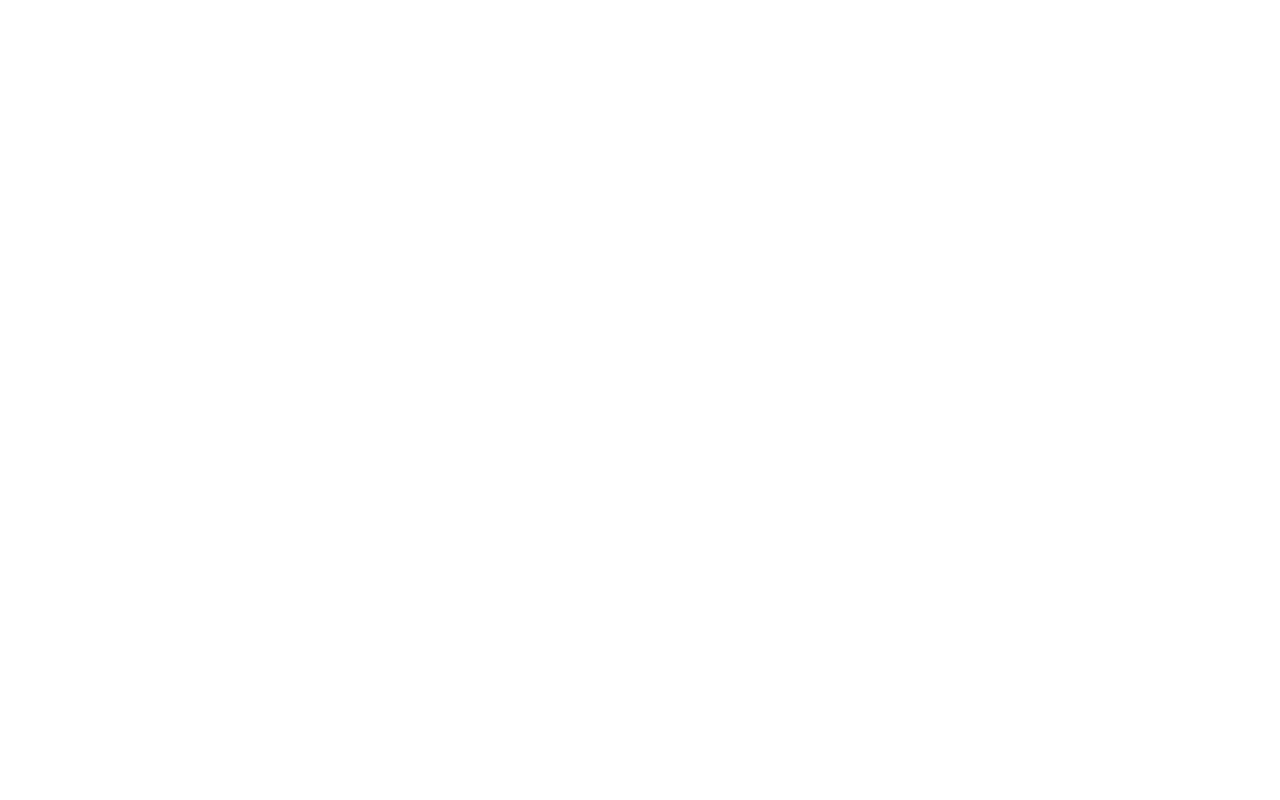
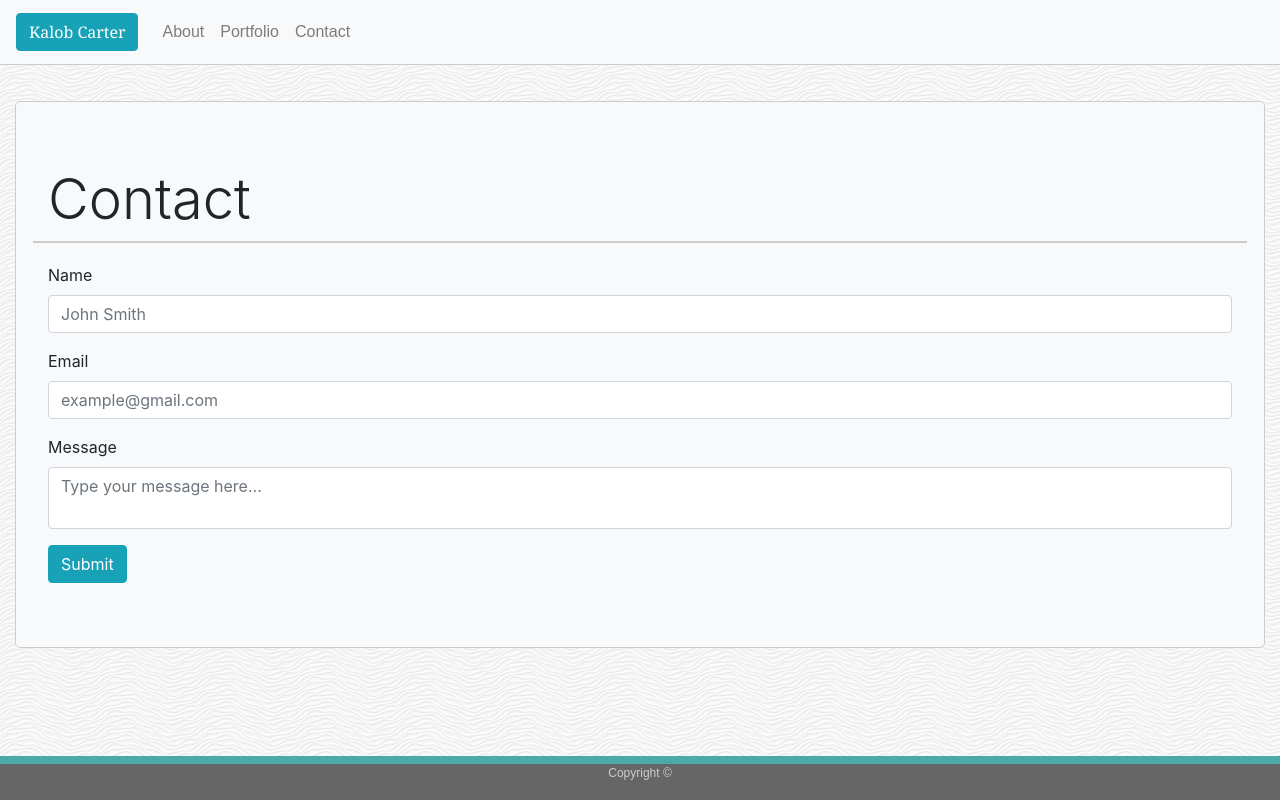
Before and after one commit to kalob92/Bootstrap-Portfolio, a plain HTML site: page contact.html in a window 1280 px wide. Drawn offline with nearby package versions, Linux system fonts and the light colour scheme.

Commit message:
finished contact.html

```diff
--- a/assets/css/style.css
+++ b/assets/css/style.css
@@ -38,3 +38,12 @@
 .nav-item {
     font-family: 'Arial', 'Helvetica Neue', Helvetica, sans-serif;
 }
+
+.headrow {
+    border-bottom: 2px solid #ccc;
+    margin-bottom: 20px;
+}
+
+textarea {
+    resize: none;
+}
--- a/contact.html
+++ b/contact.html
@@ -0,0 +1,72 @@
+<!DOCTYPE html>
+
+<html lang="eng-us">
+    <head>
+        <link rel="stylesheet" href="https://stackpath.bootstrapcdn.com/bootstrap/4.3.1/css/bootstrap.min.css" integrity="sha384-ggOyR0iXCbMQv3Xipma34MD+dH/1fQ784/j6cY/iJTQUOhcWr7x9JvoRxT2MZw1T" crossorigin="anonymous">
+        <meta name="viewport" content="width=device-width, initial-scale=1, shrink-to-fit=no">
+        <link rel="stylesheet" href="assets/css/style.css">
+        <meta charset="UTF-8">
+        <title>Contact</title>
+    </head>
+
+    <body>
+        <div>
+
+            <nav class="navbar sticky-top navbar-expand-lg navbar-light bg-light">
+                <a class="navbar-brand" href="index.html">
+                    <button type="button" class="btn btn-info">Kalob Carter</button>
+                </a>
+
+                <button class="navbar-toggler" type="button" data-toggle="collapse" data-target="#navbarNavAltMarkup" aria-controls="navbarNavAltMarkup" aria-expanded="false" aria-label="Toggle navigation">
+                  <span class="navbar-toggler-icon"></span>
+                </button>
+                <div class="collapse navbar-collapse" id="navbarNavAltMarkup">
+                  <div class="navbar-nav">
+                    <a class="nav-item nav-link" href="index.html">About</a>
+                    <a class="nav-item nav-link" href="portfolio.html">Portfolio</a>
+                    <a class="nav-item nav-link" href="contact.html">Contact</a>
+                  </div>
+                </div>
+            </nav>
+
+
+            <div class="container-fluid">
+                <div class="jumbotron">
+                    <div class="row headrow">
+                        <!-- <div class="col-md-1"></div> -->
+                        <div class="col-md-4 page-header">
+                            <h1 class="display-4">Contact</h1>
+                        </div>
+                    </div>
+
+                    <div class="row">
+                        <div class="col-md">
+                        <form>
+                            <div class="form-group">
+                                <label for="name">Name</label>
+                                <input type="text" class="form-control" id="name" placeholder="John Smith">
+                            </div>
+                            <div class="form-group">
+                                <label for="email">Email</label>
+                                <input type="email" class="form-control" id="email" placeholder="example@gmail.com">
+                            </div>
+                            <div class="form-group">
+                                <label for="message">Message</label>
+                                <textarea class="form-control" id="message" placeholder="Type your message here..."></textarea>
+                            </div>
+                            <button type="submit" class="btn btn-info">Submit</button>
+                        </form>
+                        </div>
+                    </div>
+                </div>
+            </div>
+
+                <div class="row">
+                    <footer class="text-center fixed-bottom">
+                        Copyright &copy;
+                    </footer>
+                </div>
+        </div>
+    </body>
+
+</html>
```
Also changed, not shown: index.html (+3 -1 lines).
